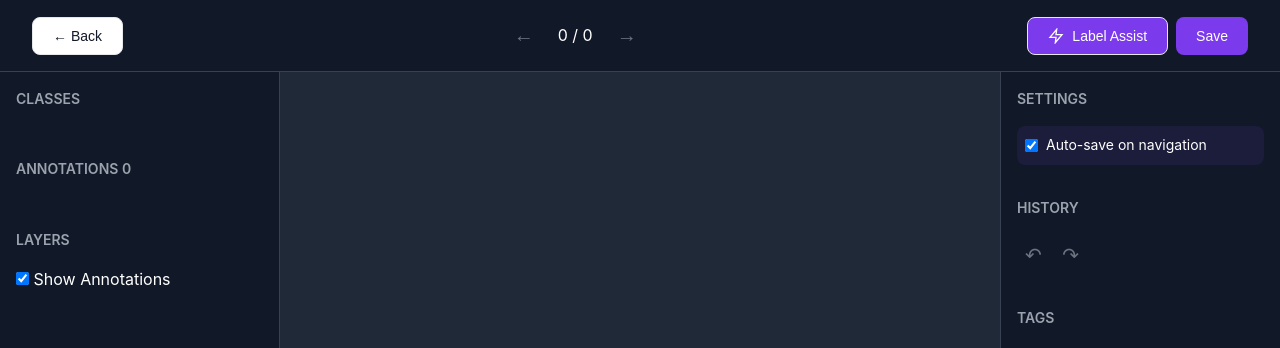
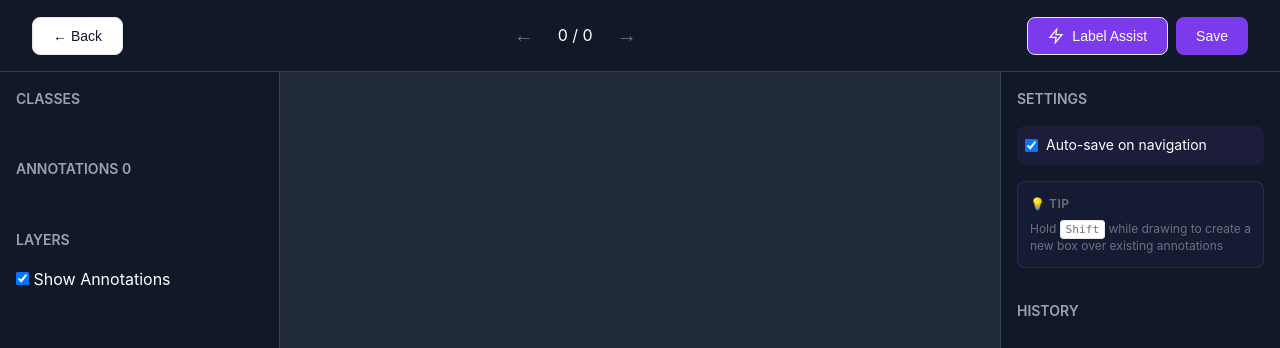
Before and after one commit to wjbmattingly/freeflow, a Flask app: page /annotate/1 in a window 1280 px wide. Shown: the part 65-413 px from the top of the page. Run offline with Flask 3, Linux system fonts and the light colour scheme; some libraries are stand-ins or nearby versions.

Commit message:
hold shit to overlap annotations

```diff
--- a/static/js/annotate.js
+++ b/static/js/annotate.js
@@ -224,6 +224,10 @@ function getCanvasCoordinates(e) {
 function handleMouseDown(e) {
     const { x, y } = getCanvasCoordinates(e);
 
+    // If holding Shift, always start drawing a new box (skip selection)
+    const forceDrawing = e.shiftKey;
+
+    if (!forceDrawing) {
         // Check if clicking on a handle of selected annotation
         if (selectedAnnotation) {
             const handle = getHandleAtPosition(x, y, selectedAnnotation);
@@ -243,6 +247,7 @@ function handleMouseDown(e) {
             drawCanvas();
             renderAnnotationsList();
             return;
+        }
     }
 
     // Otherwise, start drawing new box
--- a/templates/annotate.html
+++ b/templates/annotate.html
@@ -95,6 +95,13 @@
                     <input type="checkbox" id="autoSaveCheckbox" onchange="toggleAutoSave()" style="cursor: pointer;" checked>
                     <span style="font-size: 0.875rem;">Auto-save on navigation</span>
                 </label>
+
+                <div style="padding: 0.75rem; background: rgba(99, 102, 241, 0.05); border-radius: 0.5rem; border: 1px solid rgba(99, 102, 241, 0.2);">
+                    <h4 style="font-size: 0.75rem; font-weight: 600; color: var(--text-secondary); margin: 0 0 0.5rem 0; text-transform: uppercase; letter-spacing: 0.5px;">💡 Tip</h4>
+                    <p style="font-size: 0.75rem; color: var(--text-secondary); margin: 0; line-height: 1.4;">
+                        Hold <kbd style="padding: 0.1rem 0.3rem; background: var(--surface); border: 1px solid var(--border); border-radius: 0.25rem; font-size: 0.7rem; font-family: monospace;">Shift</kbd> while drawing to create a new box over existing annotations
+                    </p>
+                </div>
             </div>
 
             <div class="sidebar-section">
```
Lines whose indentation alone changed are shown as unchanged.
